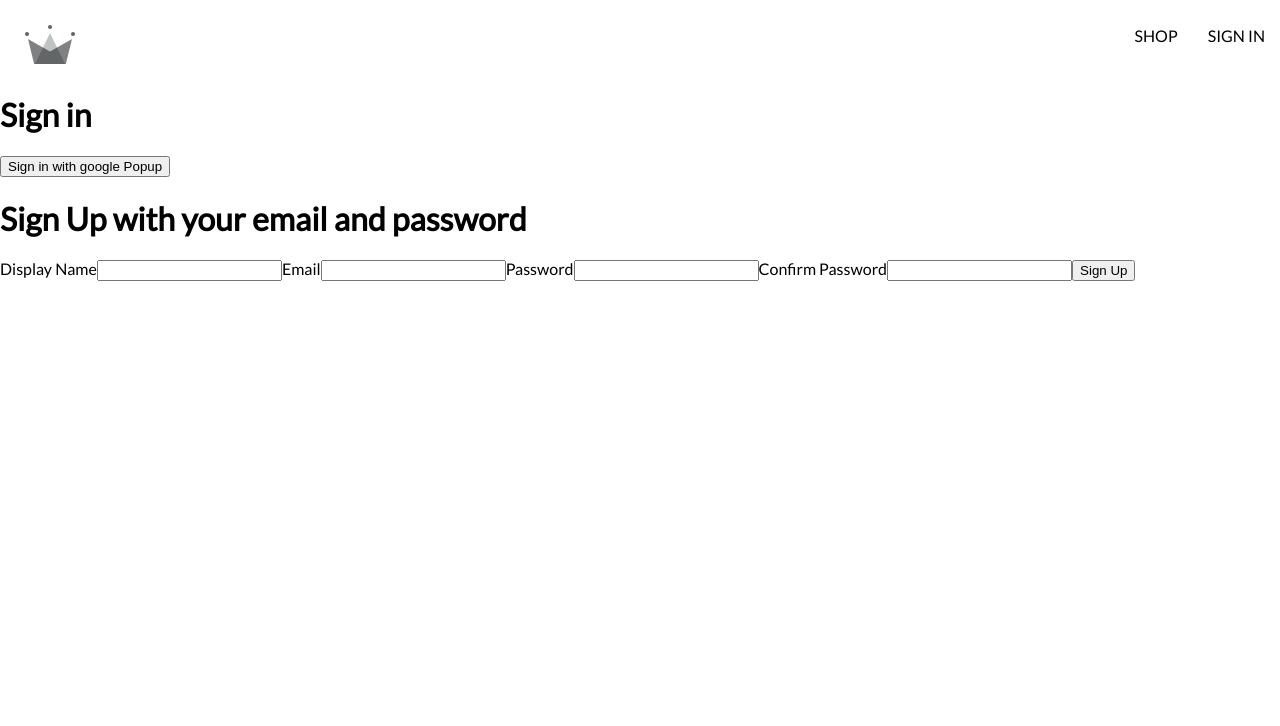
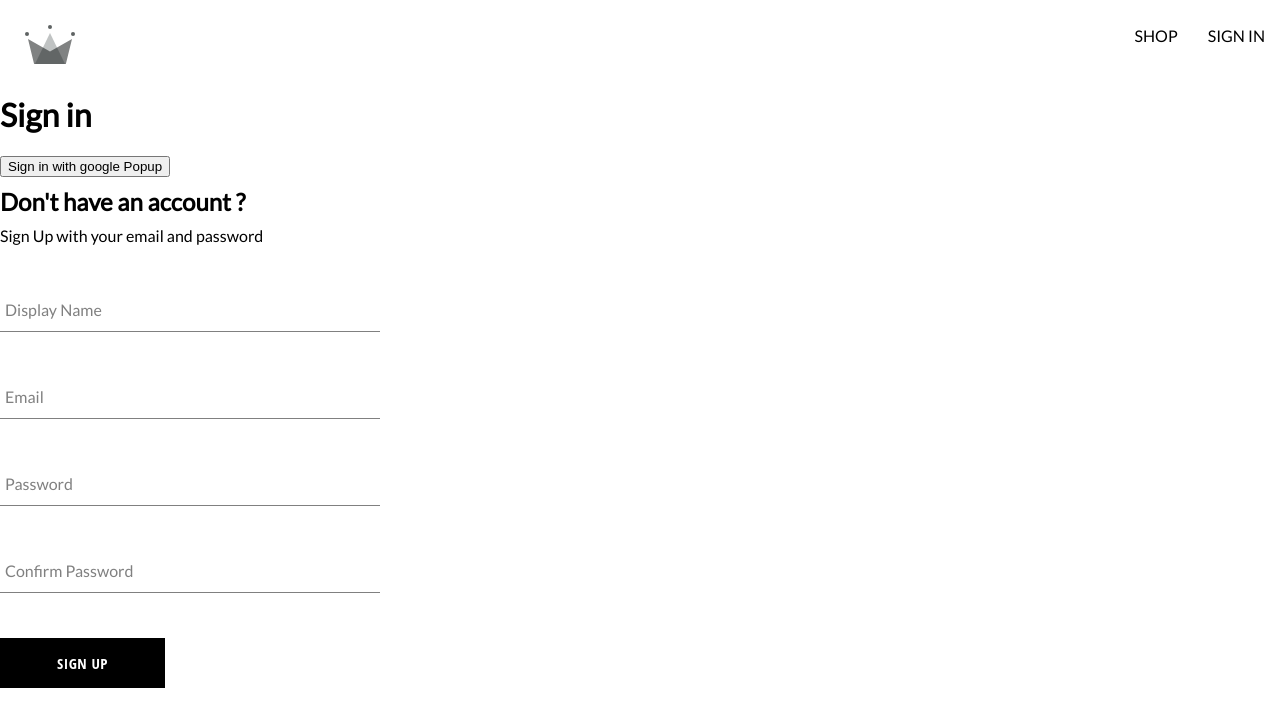
Before and after one commit to ZhangMYihua/crwn-clothing-v2, a React (Create React App) app: page /sign-in in a window 1280 px wide. Shown: the top 726 px of the page. Built offline with nearby package versions, Linux system fonts and the light colour scheme; a web font is replaced by a local one.

Commit message:
create sign up and form and button components

```diff
--- /dev/null
+++ b/src/components/button/button.component.jsx
@@ -0,0 +1,17 @@
+import './button.styles.scss'
+
+const BUTTON_TYPES_CLASSES = {
+    google: 'google-sign-in',
+    inverted: 'inverted',
+}
+
+const Button = ({children, buttonType}) =>{
+
+    return(
+        <button className={`button-container ${BUTTON_TYPES_CLASSES[buttonType]}`}>
+            {children}
+        </button>
+    )
+}
+
+export default Button;
--- /dev/null
+++ b/src/components/button/button.styles.scss
@@ -0,0 +1,46 @@
+.button-container {
+    min-width: 165px;
+    width: auto;
+    height: 50px;
+    letter-spacing: 0.5px;
+    line-height: 50px;
+    padding: 0 35px 0 35px;
+    font-size: 15px;
+    background-color: black;
+    color: white;
+    text-transform: uppercase;
+    font-family: 'Open Sans Condensed';
+    font-weight: bolder;
+    border: none;
+    cursor: pointer;
+    display: flex;
+    justify-content: center;
+
+    &:hover {
+      background-color: white;
+      color: black;
+      border: 1px solid black;
+    }
+
+    &.google-sign-in {
+      background-color: #4285f4;
+      color: white;
+
+      &:hover {
+        background-color: #357ae8;
+        border: none;
+      }
+    }
+
+    &.inverted {
+      background-color: white;
+      color: black;
+      border: 1px solid black;
+
+      &:hover {
+        background-color: black;
+        color: white;
+        border: none;
+      }
+    }
+  }
--- /dev/null
+++ b/src/components/form-input/form-input.component.jsx
@@ -0,0 +1,11 @@
+import './form-input.styles.scss';
+
+const FormInput = ({label, ...rest}) =>{
+    return(
+        <div className='group'>
+        <input className='form-input' {...rest}/>
+        {label && <label className={`${rest.value.length ? 'shrink' : '' } form-input-label`}>{label}</label>}
+    </div>)
+}
+
+export default FormInput;
--- /dev/null
+++ b/src/components/form-input/form-input.styles.scss
@@ -0,0 +1,54 @@
+$sub-color: grey;
+$main-color: black;
+
+@mixin shrinkLabel {
+  top: -14px;
+  font-size: 12px;
+  color: $main-color;
+}
+
+.group {
+  position: relative;
+  margin: 45px 0;
+
+  .form-input {
+    background: none;
+    background-color: white;
+    color: $sub-color;
+    font-size: 18px;
+    padding: 10px 10px 10px 5px;
+    display: block;
+    width: 100%;
+    border: none;
+    border-radius: 0;
+    border-bottom: 1px solid $sub-color;
+    margin: 25px 0;
+
+    &:focus {
+      outline: none;
+    }
+
+    &:focus ~ .form-input-label {
+      @include shrinkLabel();
+    }
+  }
+
+  input[type='password'] {
+    letter-spacing: 0.3em;
+  }
+
+  .form-input-label {
+    color: $sub-color;
+    font-size: 16px;
+    font-weight: normal;
+    position: absolute;
+    pointer-events: none;
+    left: 5px;
+    top: 10px;
+    transition: 300ms ease all;
+
+    &.shrink {
+      @include shrinkLabel();
+    }
+  }
+}
--- /dev/null
+++ b/src/components/sign-up-form/sign-up-form.styles.scss
@@ -0,0 +1,9 @@
+.sign-up-container{
+    display: flex;
+    flex-direction: column;
+    width: 380px;
+
+    h2{
+        margin: 10px 0;
+    }
+}
--- a/src/components/sign-up-form/sign-up-from.component.jsx
+++ b/src/components/sign-up-form/sign-up-from.component.jsx
@@ -1,6 +1,9 @@
+import './sign-up-form.styles.scss'
 import { useState } from "react";
+import FormInput from "../form-input/form-input.component";
+import Button from '../button/button.component';
 
-import { createAuthWithEmailAndPassword } from "../../utils/firebase/firebase.utils";
+import { createAuthUserWithEmailAndPassword, createUserDocumentFromAuth } from "../../utils/firebase/firebase.utils";
 
 
 const defaultformFileds = {
@@ -16,6 +19,10 @@
 
     const {displayName, email, password, confirmedPassword} = formFields
 
+    const resetFormFileds = ()=>{
+        setFormFields(defaultformFileds)
+    }
+
     const handleChange = (event)=>{
         const {name, value} = event.target;
 
@@ -23,38 +30,47 @@
 
     }
 
-    const handleSubmit = async (event)=>{
+    const handleSubmit = async (event) => {
         event.preventDefault();
 
-
-        if(password!==confirmedPassword){
-            alert("passwords don't match")
+        if (password !== confirmedPassword) {
+          alert('passwords do not match');
+          return;
         }
 
+        try {
+          const {user} = await createAuthUserWithEmailAndPassword(
+            email,
+            password
+          );
+            await createUserDocumentFromAuth(user, {displayName})
+            resetFormFileds();
 
-        try{
-            const response = await createAuthWithEmailAndPassword(email, password);
-            console.log(response)
-        }catch(err){
-            console.log('user created encoutered an error', err)
+        } catch (error) {
+          if (error.code === 'auth/email-already-in-use') {
+            alert('Cannot create user, email already in use');
+          } else {
+            console.log('user creation encountered an error', error);
+          }
         }
-
-
-    }
+      };
 
     return (
-        <div>
-            <h1>Sign Up with your email and password</h1>
+        <div className="sign-up-container">
+            <h2>Don't have an account ?</h2>
+            <span>Sign Up with your email and password</span>
             <form onSubmit={handleSubmit}>
-                <label>Display Name</label>
-                <input name="displayName" type="text" required onChange={handleChange} value={displayName} />
-                <label>Email</label>
-                <input name="email" type="email" required onChange={handleChange} value={email} />
-                <label>Password</label>
-                <input name="password" type="password" required onChange={handleChange} value={password} />
-                <label>Confirm Password</label>
-                <input name="confirmedPassword" type="password" required onChange={handleChange} value={confirmedPassword} />
-                <button type="submit">Sign Up</button>
+                <FormInput
+                label="Display Name" name="displayName"
+                type="text"
+                required
+                onChange={handleChange}
+                value={displayName}
+                />
+                <FormInput label="Email" name="email" type="email" required onChange={handleChange} value={email} />
+                <FormInput label="Password" name="password" type="password" required onChange={handleChange} value={password} />
+                <FormInput label="Confirm Password" name="confirmedPassword" type="password" required onChange={handleChange} value={confirmedPassword} />
+                <Button buttonType='default' type="submit">Sign Up</Button>
             </form>
         </div>
     )
--- a/src/utils/firebase/firebase.utils.js
+++ b/src/utils/firebase/firebase.utils.js
@@ -27,20 +27,24 @@
 });
 
 export const auth = getAuth();
-
 export const signInWithGooglePopup = () =>
   signInWithPopup(auth, googleProvider);
-
 export const signInWithGoogleRedirect = () =>
   signInWithRedirect(auth, googleProvider);
 
 export const db = getFirestore();
 
-export const createUserDocumentFromAuth = async (userAuth) => {
+export const createUserDocumentFromAuth = async (
+  userAuth,
+  additionalInformation = {}
+) => {
+  if (!userAuth) return;
+
   const userDocRef = doc(db, "users", userAuth.uid);
 
-  const userSnapShot = await getDoc(userDocRef);
-  if (!userSnapShot.exists()) {
+  const userSnapshot = await getDoc(userDocRef);
+
+  if (!userSnapshot.exists()) {
     const { displayName, email } = userAuth;
     const createdAt = new Date();
 
@@ -49,19 +53,18 @@
         displayName,
         email,
         createdAt,
+        ...additionalInformation,
       });
-    } catch (err) {
-      console.log("error creating the user", err);
+    } catch (error) {
+      console.log("error creating the user", error.message);
     }
   }
 
   return userDocRef;
 };
 
-export const createAuthWithEmailAndPassword = async (email, password) => {
-  if (!email || !password) {
-    return;
-  }
+export const createAuthUserWithEmailAndPassword = async (email, password) => {
+  if (!email || !password) return;
 
-  return await createUserDocumentFromAuth(auth, email, password);
+  return await createUserWithEmailAndPassword(auth, email, password);
 };
```
